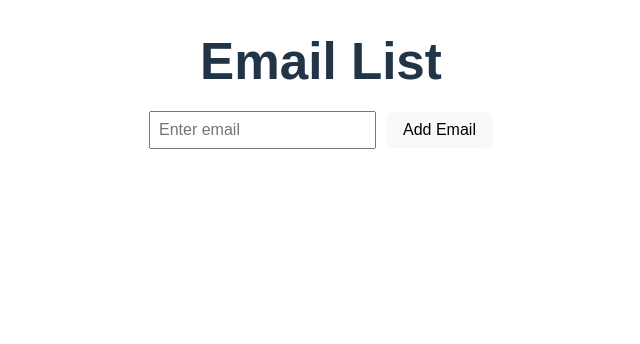
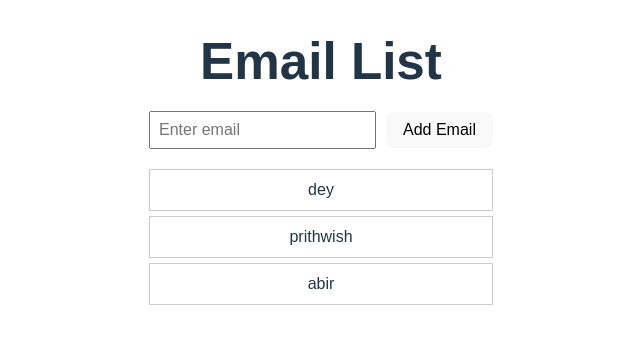
Before and after one commit to Prithwish13/Vite-vitest, a React (Vite) app: page / in a window 1280 px wide. Shown: the top 344 px of the page, without its empty margins (319-959 px from the left). Built offline with nearby package versions, Linux system fonts and the light colour scheme.

Commit message:
testing list items

```diff
--- a/src/pages/Home/index.tsx
+++ b/src/pages/Home/index.tsx
@@ -43,9 +43,12 @@ function Home() {
       </form>
 
       <ul className="email-list">
-        {emailsList.map((item) => (
+        {/* {emailsList.map((item) => (
           <li key={item.id}>{item.email}</li>
-        ))}
+        ))} */}
+        <li>dey</li>
+        <li>prithwish</li>
+        <li>abir</li>
       </ul>
     </div>
   );
```
Also changed, not shown: 1 other file (tests, documents, lock files or other folders).
